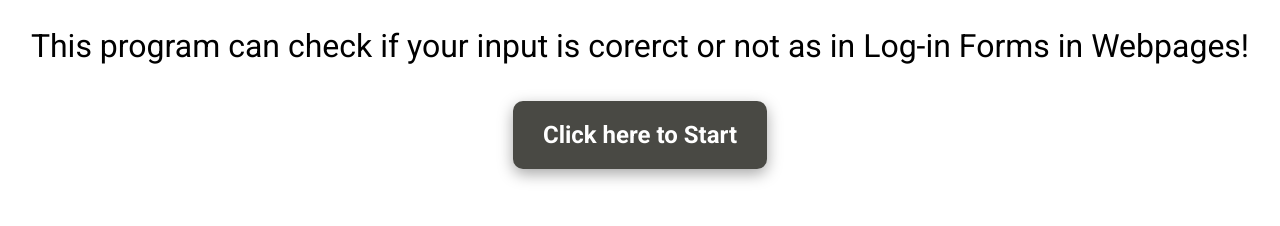
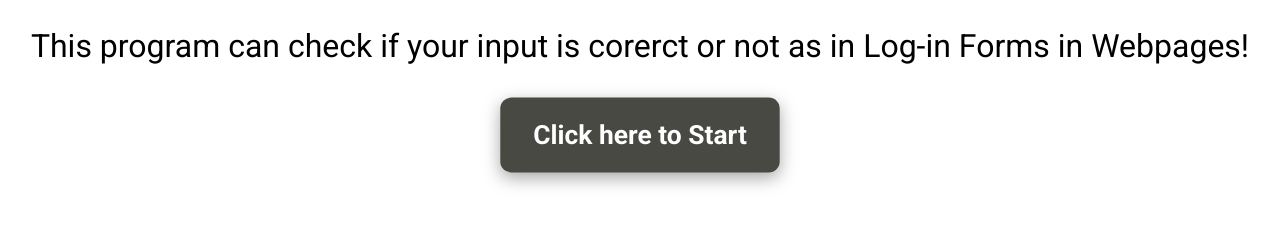
Before and after one commit to Shahzaib-Anees/Practicing-Conditions-of-JavaScript, a plain HTML site: page Page-no-02/Password-Checker/index.html in a window 1280 px wide. In both pictures the pointer is over the link "Click here to Start". Shown: the part 204-430 px from the top of the page. Drawn offline with Linux system fonts and the light colour scheme; a web font is replaced by a local one.

Commit message:
Styling Modifications

```diff
--- a/Page-no-02/page2.css
+++ b/Page-no-02/page2.css
@@ -59,3 +59,7 @@ p{
     border-radius: 10px;
     box-shadow: rgba(0, 0, 0, 0.35) 0px 5px 15px;
 }
+
+.button-container>a:hover{
+    scale: 1.1;
+}
```
